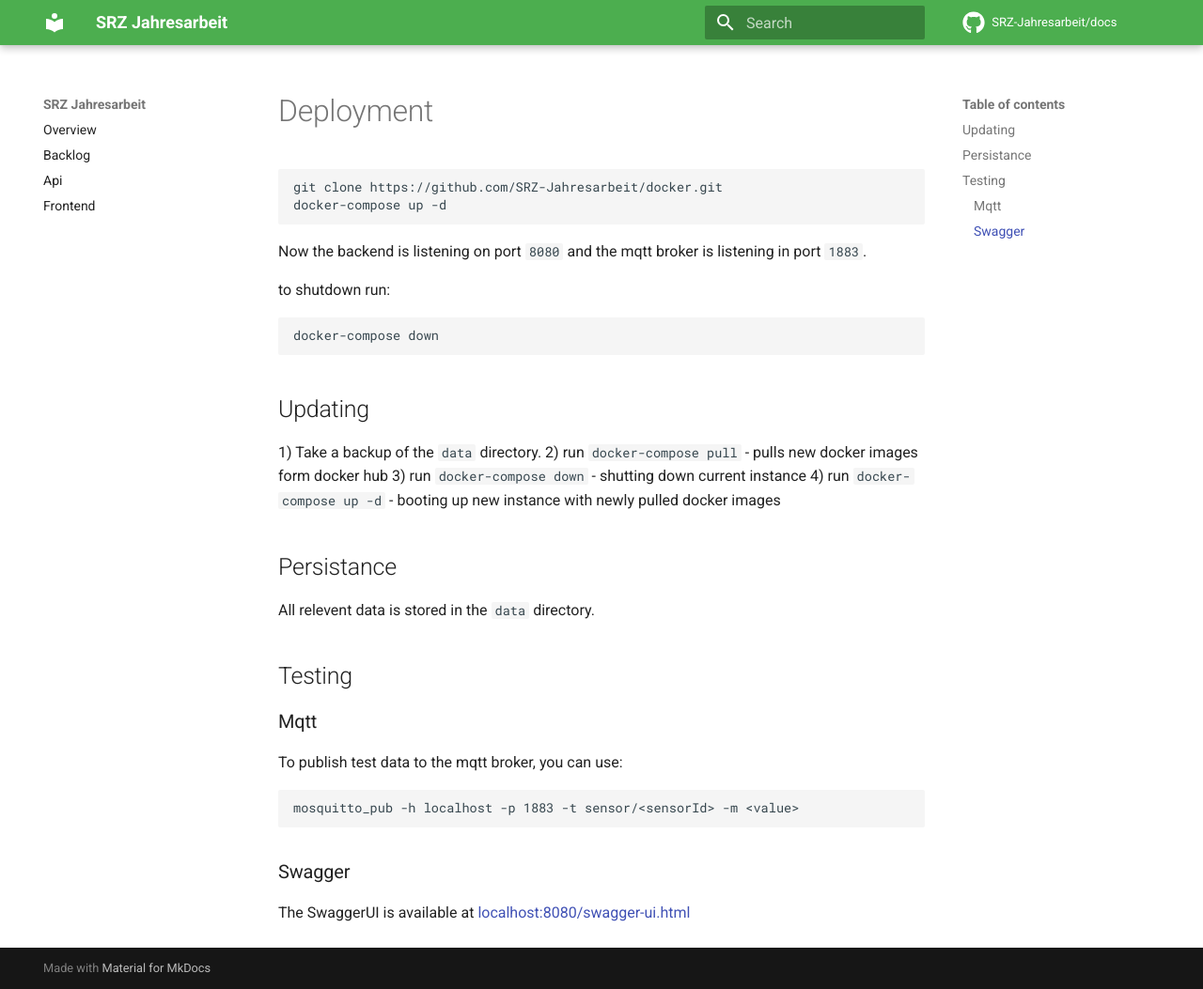
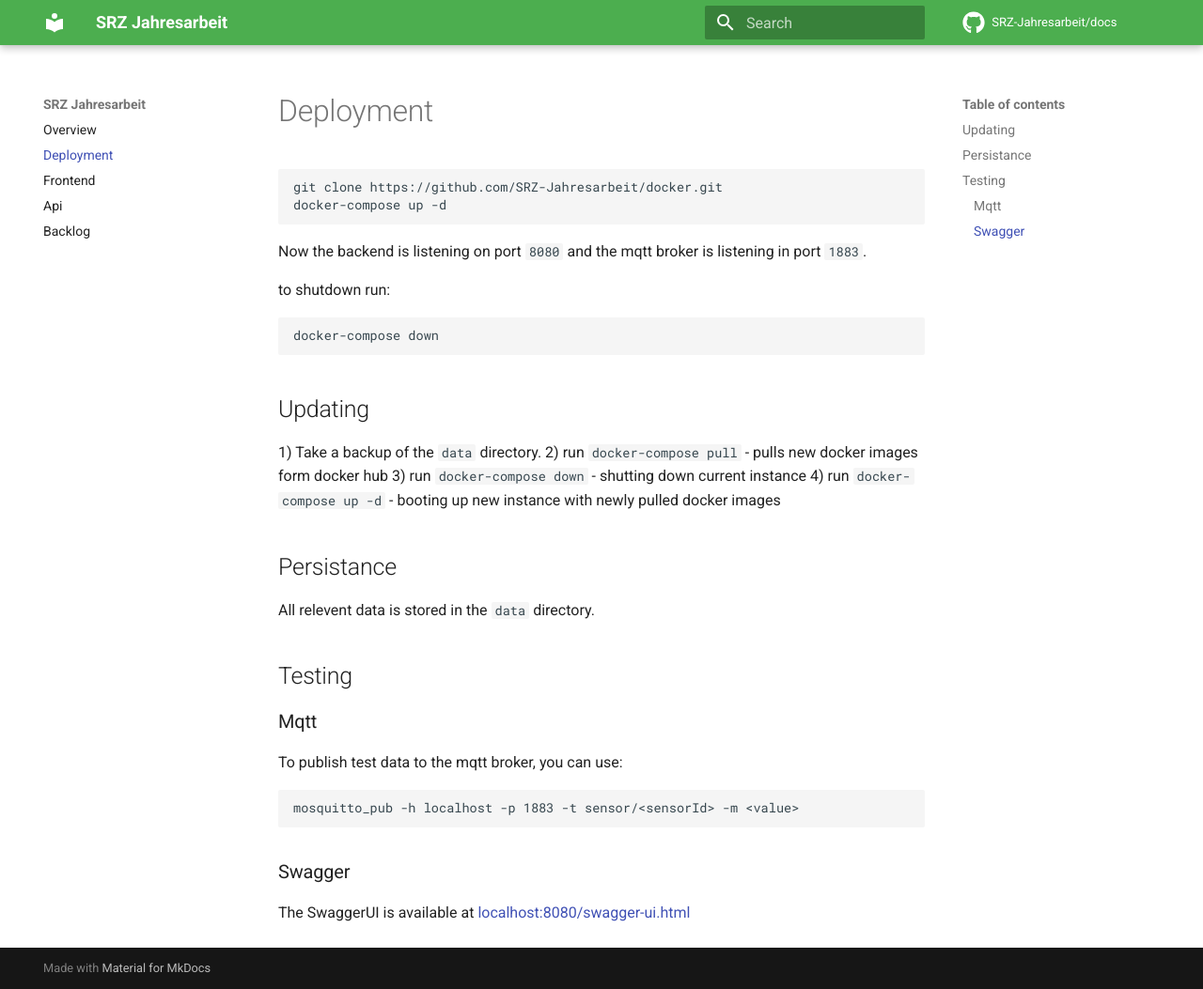
Before and after one commit to SRZ-Jahresarbeit/docs, an MkDocs documentation site: the page built from docs/deployment.md, in a window 1280 px wide and 1053 px high. Shown: the whole window at 94% size. Built offline with MkDocs 1.6.1 and Material for MkDocs 9.7.7, drawn with Linux system fonts in a browser that asks for light colours; comment, search, counter and statistics services are not loaded.

Commit message:
Update mkdocs.yml

```diff
--- a/mkdocs.yml
+++ b/mkdocs.yml
@@ -47,9 +47,10 @@ plugins:
 
 nav:
   - "Overview": index.md
+  - "Deployment": deployment.md
+  - "Frontend": Frontend.md
+  - "Api": api.md
   - "Backlog": backlog.md
-  - "Api": api.md
-  - "Frontend": Frontend.md
 
 #  - 'Installation':
 #    - 'Base': 'installation/index.md'
```
